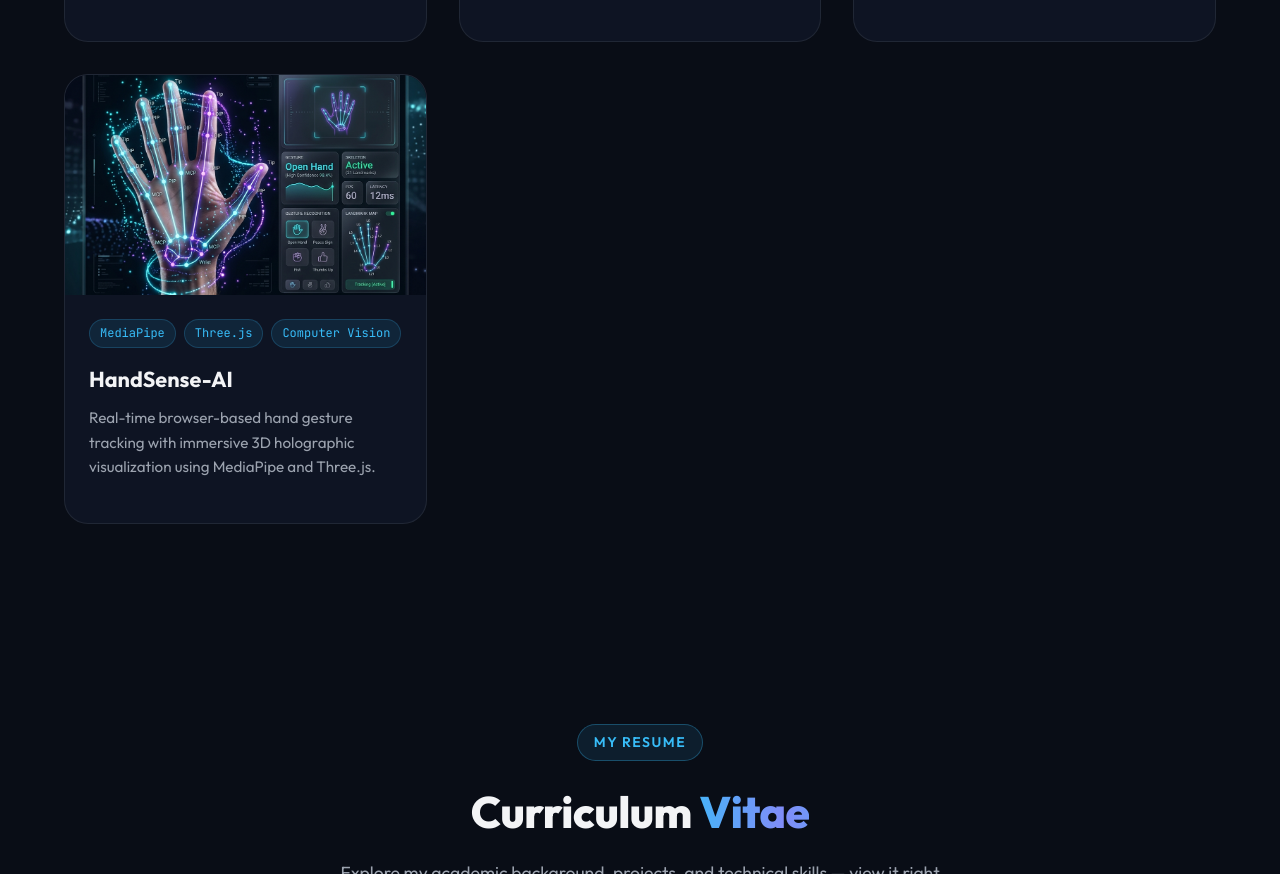
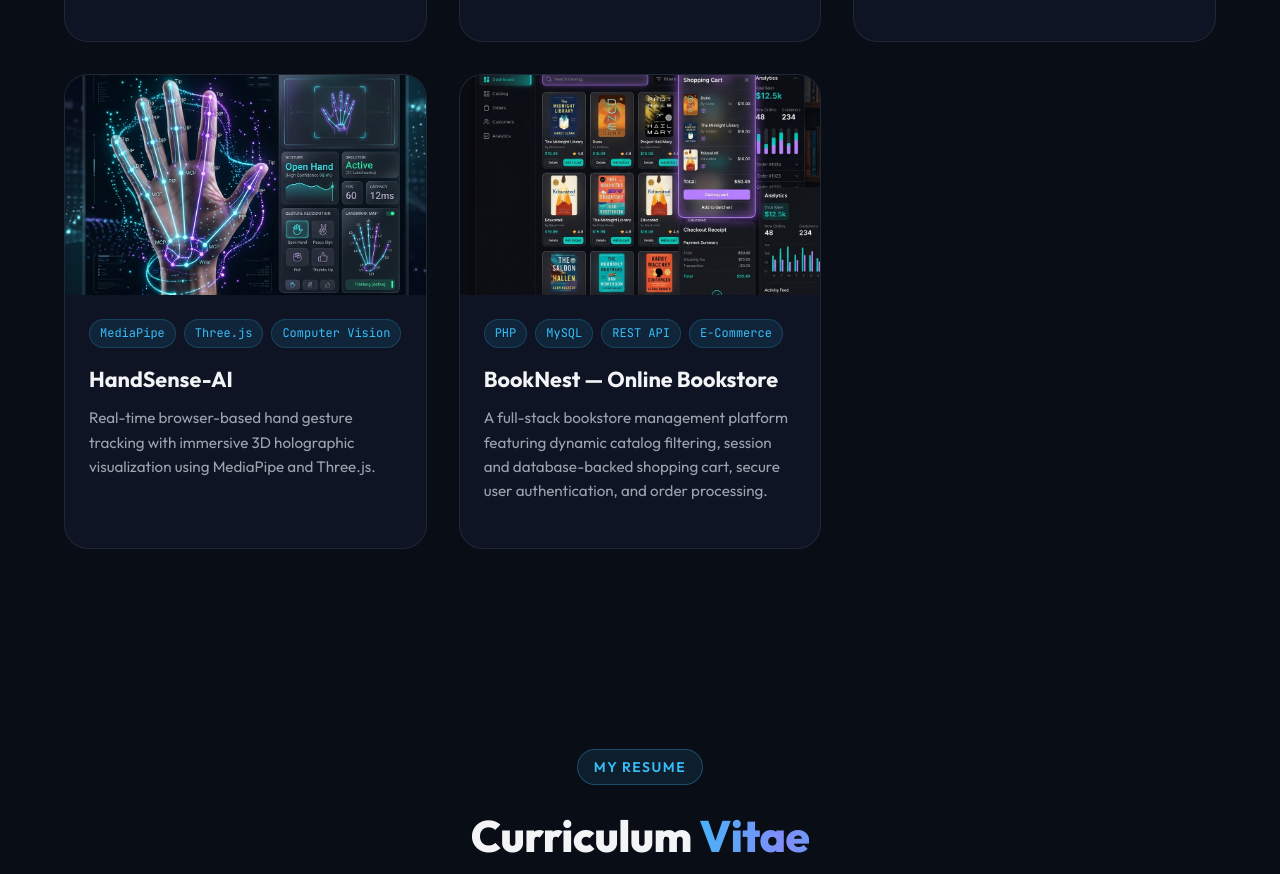
Before and after one commit to VarunJoshi591/portfolio-website, a website: page index.html in a window 1280 px wide. Shown: the part 3290-4164 px from the top of the page. Drawn offline with Linux system fonts and the light colour scheme.

Commit message:
feat: add BookNest online bookstore project to projects section

```diff
--- a/index.html
+++ b/index.html
@@ -333,6 +333,29 @@
                             <p class="project-desc">Real-time browser-based hand gesture tracking with immersive 3D holographic visualization using MediaPipe and Three.js.</p>
                         </div>
                     </div>
+
+                    <!-- Project 5: BookNest -->
+                    <div class="project-card">
+                        <div class="project-thumb-box">
+                            <img src="assets/images/project5.png" alt="BookNest Bookstore Preview">
+                            <div class="project-overlay">
+                                <a href="https://github.com/VarunJoshi591/booknest" target="_blank"
+                                    class="btn btn-secondary btn-sm" aria-label="View Code on GitHub">
+                                    <i class="fa-brands fa-github"></i> Code
+                                </a>
+                            </div>
+                        </div>
+                        <div class="project-body">
+                            <div class="project-tags">
+                                <span class="project-tag">PHP</span>
+                                <span class="project-tag">MySQL</span>
+                                <span class="project-tag">REST API</span>
+                                <span class="project-tag">E-Commerce</span>
+                            </div>
+                            <h3 class="project-heading">BookNest — Online Bookstore</h3>
+                            <p class="project-desc">A full-stack bookstore management platform featuring dynamic catalog filtering, session and database-backed shopping cart, secure user authentication, and order processing.</p>
+                        </div>
+                    </div>
                 </div>
             </div>
         </section>
```
Also changed, not shown: assets/images/project5.png (added).
